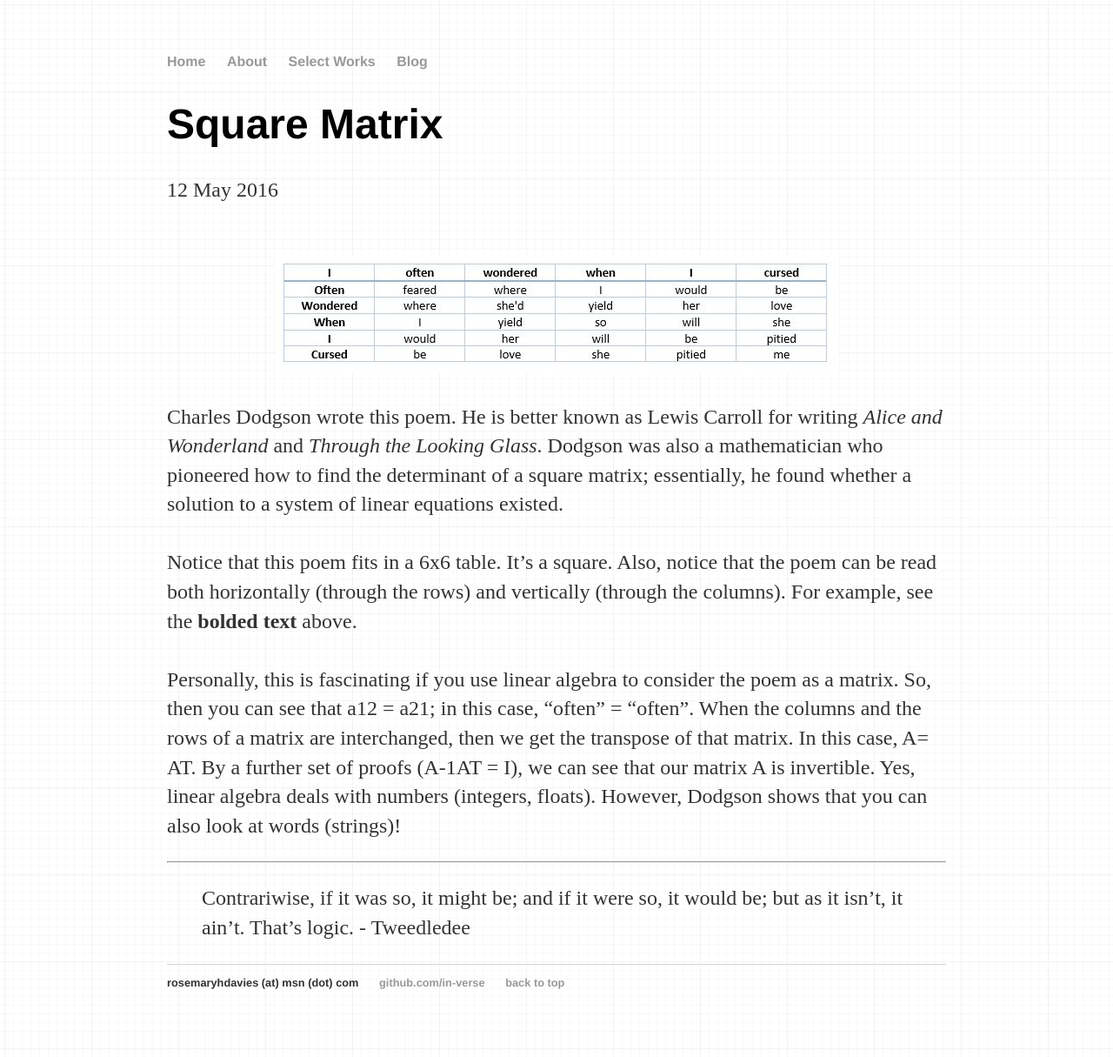
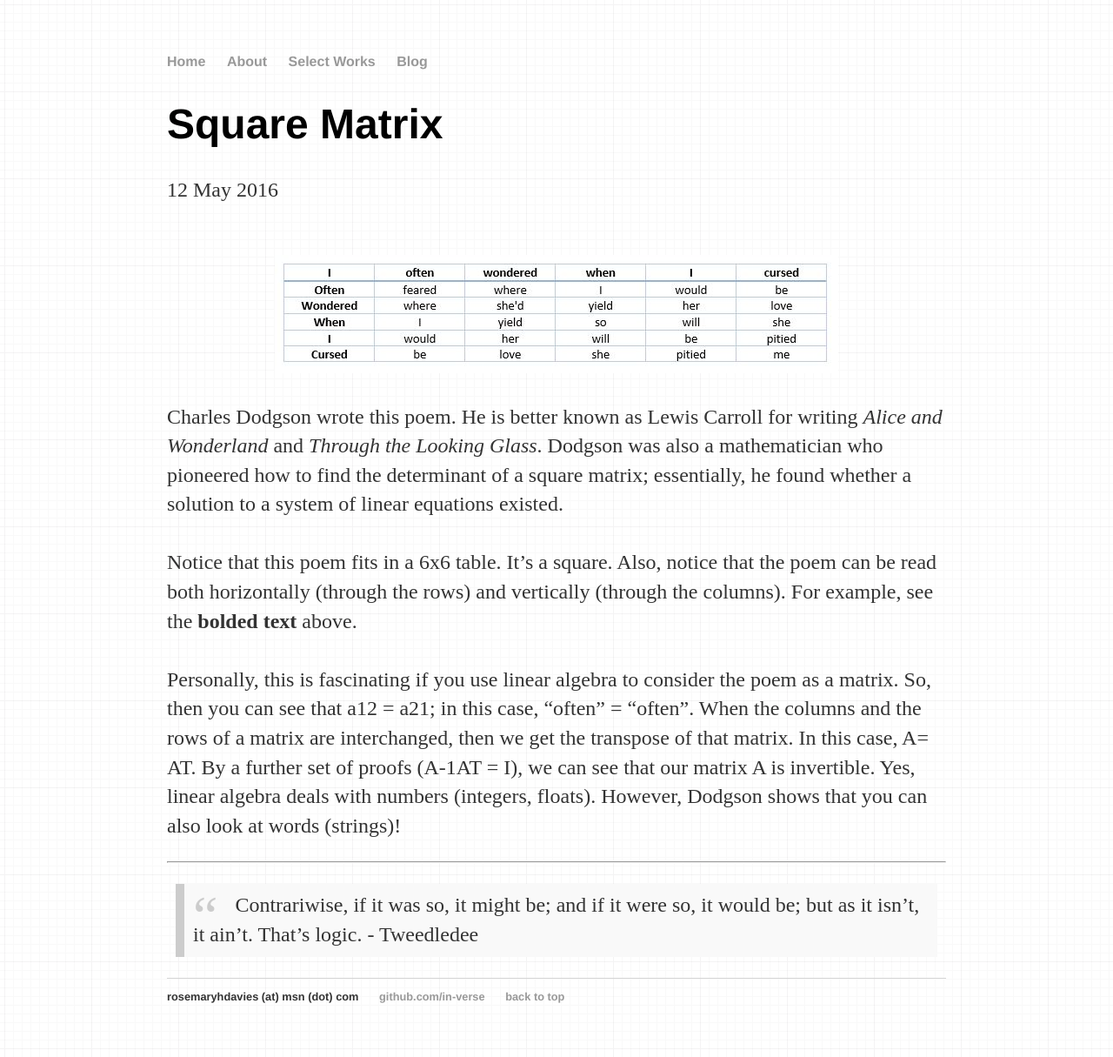
Before and after one commit to In-Verse/in-verse.github.io, a Jekyll site: the page built from _posts/2016-05-12-squarematrix.md, in a window 1280 px wide. Shown: the whole page at 87% size. Built offline with Jekyll 4.4.1, drawn with Linux system fonts in a browser that asks for light colours.

Commit message:
Update main.css

```diff
--- a/css/main.css
+++ b/css/main.css
@@ -58,3 +58,23 @@
   height:auto;
   display:block;
 }
+
+/* Added block quote styling from Chris Coyier */
+blockquote {
+  background: #f9f9f9;
+  border-left: 10px solid #ccc;
+  margin: 1.5em 10px;
+  padding: 0.5em 10px;
+  quotes: "\201C""\201D""\2018""\2019";
+}
+blockquote:before {
+  color: #ccc;
+  content: open-quote;
+  font-size: 4em;
+  line-height: 0.1em;
+  margin-right: 0.25em;
+  vertical-align: -0.4em;
+}
+blockquote p {
+  display: inline;
+}
```
